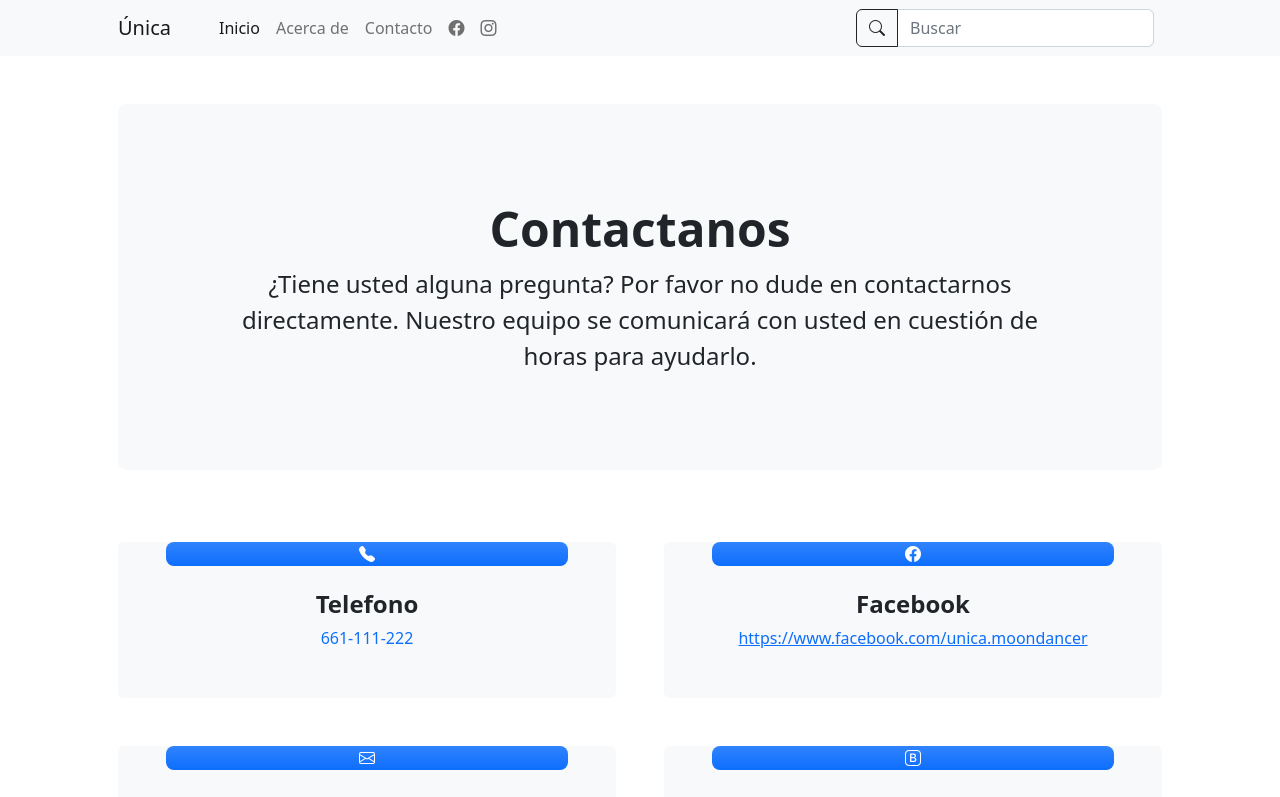
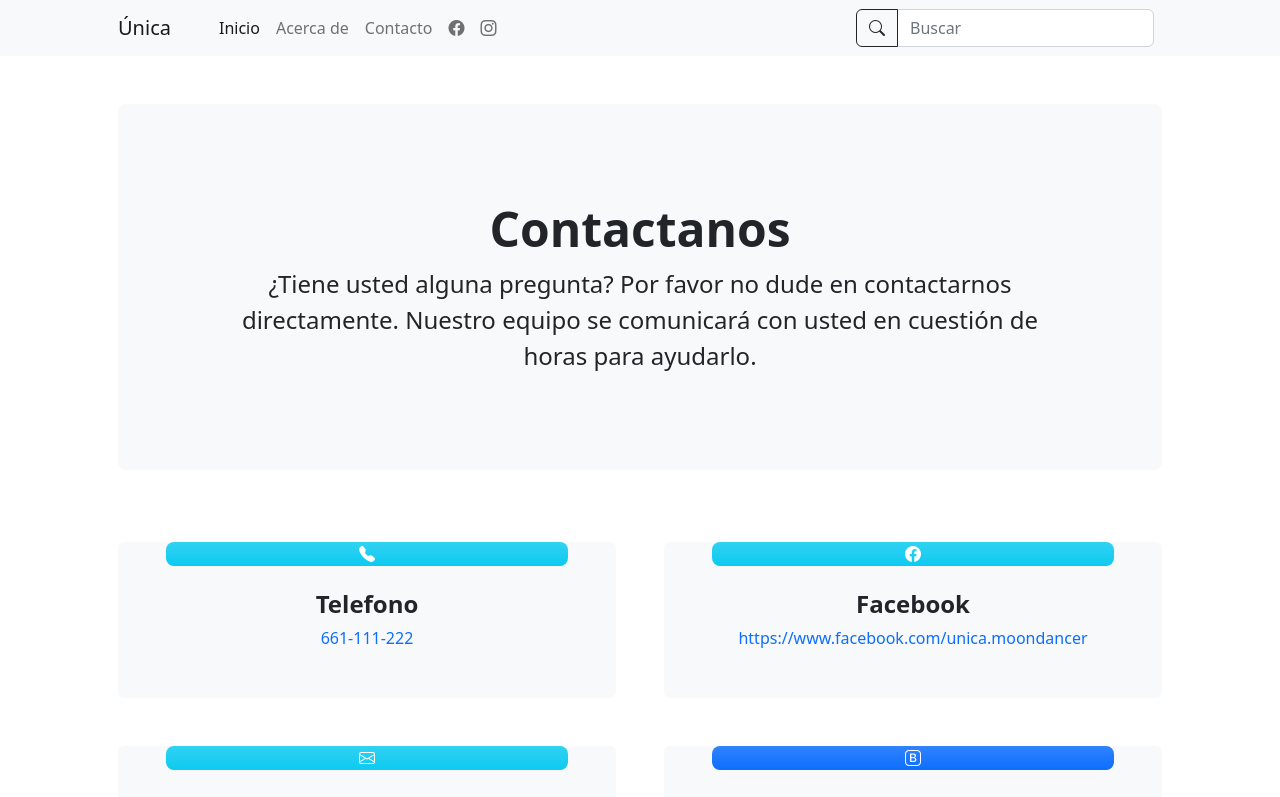
Before and after one commit to AlanTubio/AlanTubio.github.io, a plain HTML site: page contacto.html in a window 1280 px wide. Shown: the top 797 px of the page. Drawn offline with nearby package versions, Linux system fonts and the light colour scheme.

Commit message:
le puse color contacto

```diff
--- a/contacto.html
+++ b/contacto.html
@@ -55,7 +55,7 @@
                     <div class="col-lg-6 col-xxl-4 mb-5">
                         <div class="card bg-light border-0 h-100">
                             <div class="card-body text-center p-4 p-lg-5 pt-0 pt-lg-0">
-                                <div class="feature bg-primary bg-gradient text-white rounded-3 mb-4 mt-n4"><i class="bi bi-telephone-fill"></i></div>
+                                <div class="feature bg-info bg-gradient text-white rounded-3 mb-4 mt-n4"><i class="bi bi-telephone-fill"></i></div>
                                 <h2 class="fs-4 fw-bold">Telefono</h2>
                                 <a class="mb-0" style="text-decoration: none;" href="tel:661111222">661-111-222</a>
                             </div>
@@ -64,16 +64,16 @@
                     <div class="col-lg-6 col-xxl-4 mb-5">
                         <div class="card bg-light border-0 h-100">
                             <div class="card-body text-center p-4 p-lg-5 pt-0 pt-lg-0">
-                                <div class="feature bg-primary bg-gradient text-white rounded-3 mb-4 mt-n4"><i class="bi bi-facebook"></i></div>
+                                <div class="feature bg-info bg-gradient text-white rounded-3 mb-4 mt-n4"><i class="bi bi-facebook"></i></div>
                                 <h2 class="fs-4 fw-bold">Facebook</h2>
-                                <a href="https://www.facebook.com/unica.moondancer">https://www.facebook.com/unica.moondancer</a>
+                                <a style="text-decoration: none;" href="https://www.facebook.com/unica.moondancer" target="_blank">https://www.facebook.com/unica.moondancer</a>
                             </div>
                         </div>
                     </div>
                     <div class="col-lg-6 col-xxl-4 mb-5">
                         <div class="card bg-light border-0 h-100">
                             <div class="card-body text-center p-4 p-lg-5 pt-0 pt-lg-0">
-                                <div class="feature bg-primary bg-gradient text-white rounded-3 mb-4 mt-n4"><i class="bi bi-envelope"></i></div>
+                                <div class="feature bg-info bg-gradient text-white rounded-3 mb-4 mt-n4"><i class="bi bi-envelope"></i></div>
                                 <h2 class="fs-4 fw-bold">Email</h2>
                                 <p class="mb-0">alguien@gmail.com</p>
                             </div>
```
